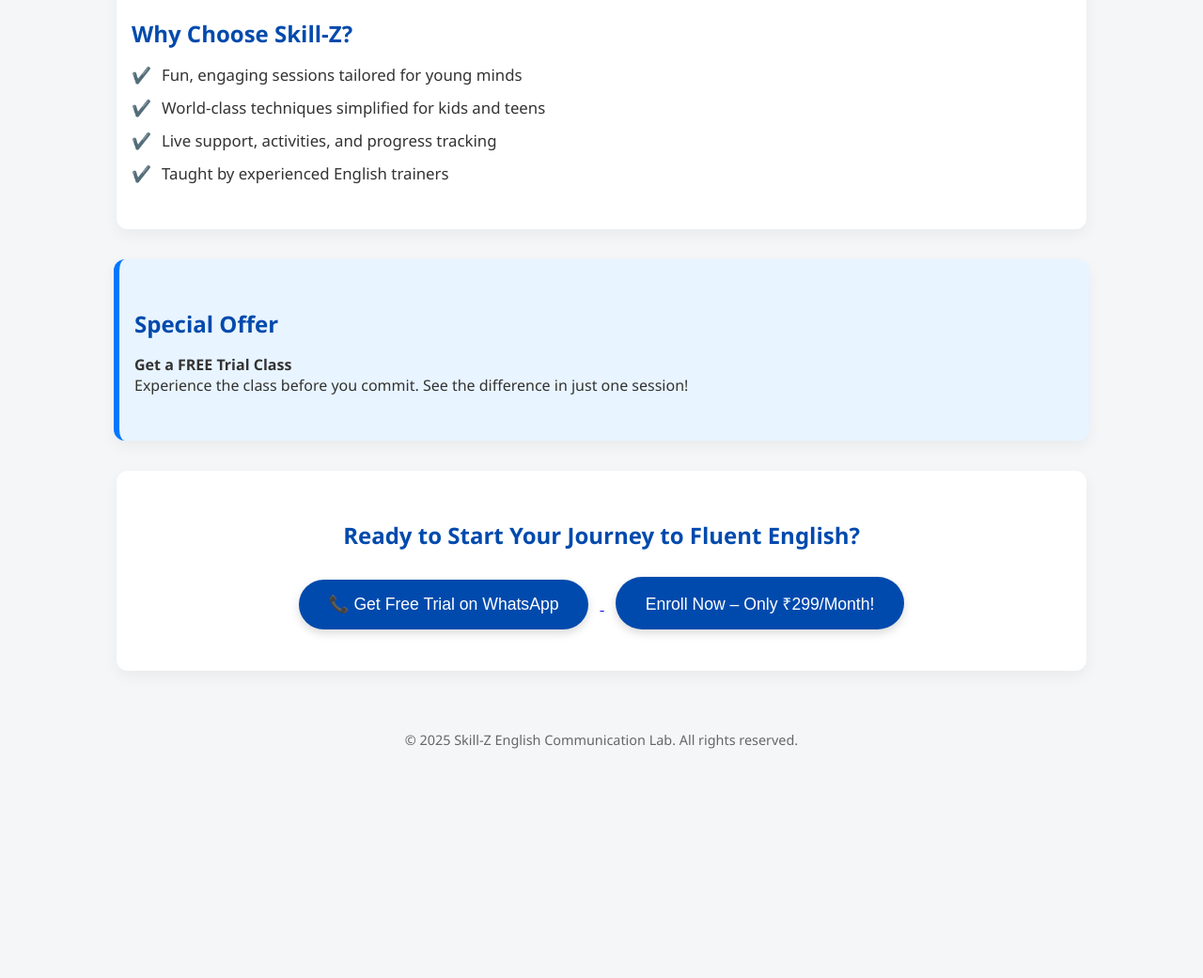
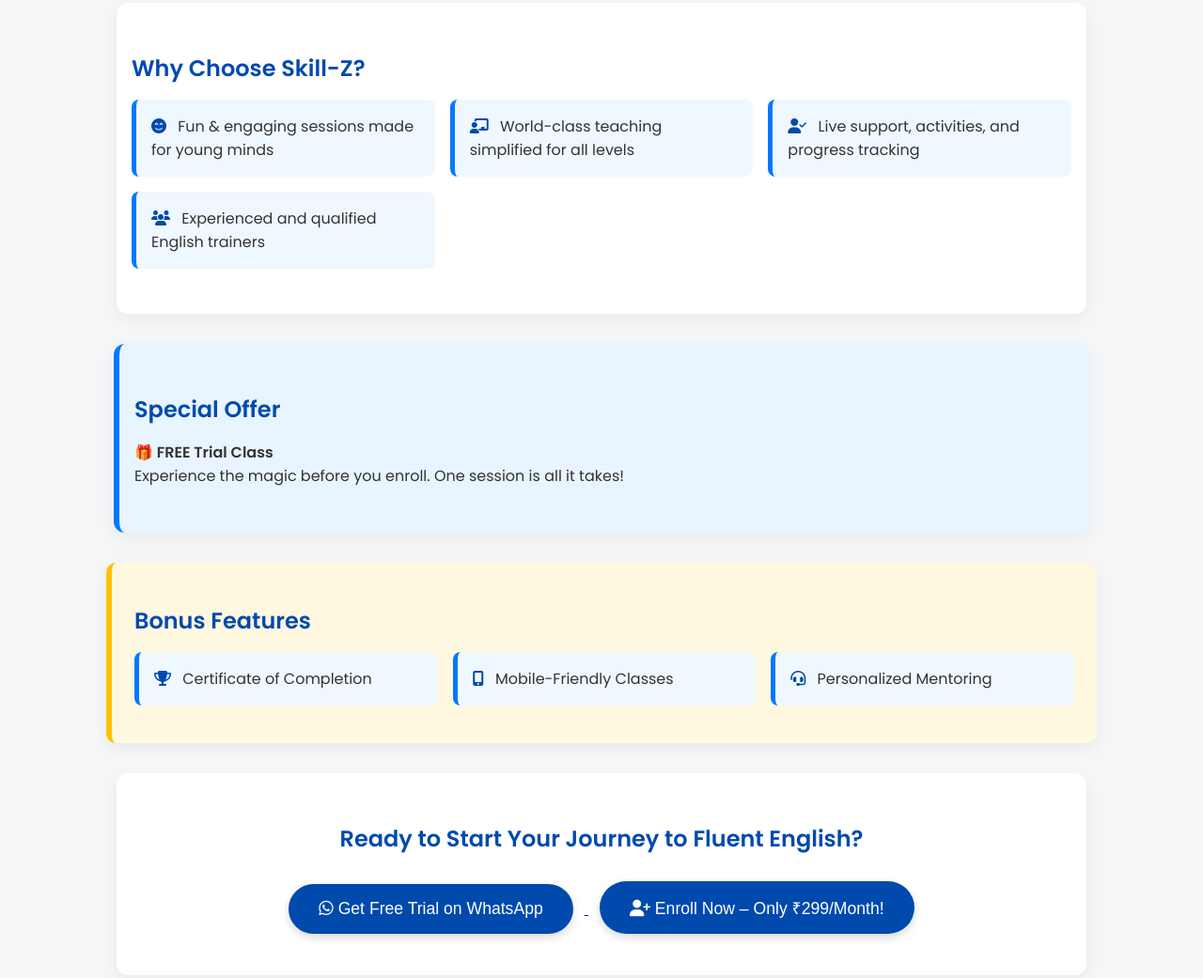
Before and after one commit to nathkiranjay/English-communication-lab, a plain HTML site: page index.html in a window 1280 px wide. Shown: the part 980-2021 px from the top of the page at 94% size. Before the commit the page ends 1809 px from the top, so only its background shows below. Drawn offline with nearby package versions, Linux system fonts and the light colour scheme.

Commit message:
index.html

```diff
--- a/index.html
+++ b/index.html
@@ -2,11 +2,21 @@
 <html lang="en">
 <head>
   <meta charset="UTF-8" />
-  <meta name="viewport" content="width=device-width, initial-scale=1.0"/>
-  <title>Skill-Z’s English Communication Lab</title>
+  <meta name="viewport" content="width=device-width, initial-scale=1.0" />
+  <title>Skill-Z English Communication Lab</title>
+
+  <!-- Google Fonts -->
+  <link href="https://fonts.googleapis.com/css2?family=Poppins:wght@400;600&display=swap" rel="stylesheet">
+
+  <!-- Font Awesome -->
+  <link rel="stylesheet" href="https://cdnjs.cloudflare.com/ajax/libs/font-awesome/6.5.0/css/all.min.css">
+
+  <!-- AOS (Animate On Scroll) -->
+  <link href="https://cdn.jsdelivr.net/npm/aos@2.3.4/dist/aos.css" rel="stylesheet">
+
   <style>
     body {
-      font-family: 'Segoe UI', sans-serif;
+      font-family: 'Poppins', sans-serif;
       margin: 0;
       padding: 0;
       background: #f4f6f8;
@@ -14,16 +24,24 @@
     }
 
     header {
-      background: linear-gradient(135deg, #004aad, #0078ff);
+      background: linear-gradient(-45deg, #004aad, #0078ff, #0096ff, #00cfff);
+      background-size: 400% 400%;
+      animation: gradientBG 10s ease infinite;
       color: white;
       text-align: center;
       padding: 3rem 1rem;
       box-shadow: 0 4px 12px rgba(0, 0, 0, 0.2);
     }
 
+    @keyframes gradientBG {
+      0% { background-position: 0% 50%; }
+      50% { background-position: 100% 50%; }
+      100% { background-position: 0% 50%; }
+    }
+
     header h1 {
-      margin: 0 0 1rem;
       font-size: 2.5rem;
+      margin-bottom: 1rem;
     }
 
     header h2 {
@@ -49,19 +67,22 @@
     ul {
       list-style: none;
       padding: 0;
+      display: grid;
+      grid-template-columns: repeat(auto-fit, minmax(280px, 1fr));
+      gap: 1rem;
     }
 
     ul li {
-      margin: 0.75rem 0;
-      padding-left: 2rem;
+      background: #f0f8ff;
+      padding: 1rem;
+      border-left: 5px solid #0078ff;
+      border-radius: 8px;
       position: relative;
-      font-size: 1.05rem;
     }
 
-    ul li::before {
-      content: '✔️';
-      position: absolute;
-      left: 0;
+    ul li i {
+      color: #004aad;
+      margin-right: 0.5rem;
     }
 
     .highlight {
@@ -74,7 +95,7 @@
       margin-top: 2rem;
     }
 
-    .cta button {
+    .cta a button {
       background: #004aad;
       color: white;
       border: none;
@@ -87,7 +108,7 @@
       box-shadow: 0 4px 10px rgba(0, 0, 0, 0.15);
     }
 
-    .cta button:hover {
+    .cta a button:hover {
       background: #002f73;
       transform: scale(1.05);
     }
@@ -98,29 +119,37 @@
       font-size: 0.9rem;
       color: #666;
     }
+
+    .bonus-section {
+      background: #fff8e1;
+      border-left: 6px solid #ffc107;
+      padding: 1.5rem;
+      border-radius: 10px;
+      margin-top: 2rem;
+    }
   </style>
 </head>
 <body>
 
-  <header>
-    <h1>Welcome to Skill-Z’s English Communication Lab</h1>
+  <header data-aos="fade-down">
+    <h1>Skill-Z’s English Communication Lab</h1>
     <p>The Ultimate Spoken English Course for Kids & Teens (Ages 8–20)</p>
     <h2>Speak like a pro. Sound like a native. Learn like never before.</h2>
   </header>
 
-  <section class="section">
+  <section class="section" data-aos="fade-up">
     <h2>What You'll Learn</h2>
     <ul>
-      <li>Speak Like Americans – Learn natural pronunciation and accent techniques</li>
-      <li>Build Real Sentences – Practice sentence construction with real-life situations</li>
-      <li>Perfect Your Pronunciation – Master the sounds of English with expert guidance</li>
-      <li>Learn Everyday Vocabulary – Use words and phrases people actually say</li>
-      <li>Use Phrases & Expressions – Speak fluently with idioms, slang, and expressions</li>
-      <li>Train Your Accent – Neutralize MTI and sound more confident</li>
+      <li><i class="fas fa-microphone-alt"></i> Speak Like Americans – Natural pronunciation & accent</li>
+      <li><i class="fas fa-spell-check"></i> Build Real Sentences – Practical, real-world scenarios</li>
+      <li><i class="fas fa-volume-up"></i> Perfect Your Pronunciation – Expert phonetics training</li>
+      <li><i class="fas fa-book-reader"></i> Learn Everyday Vocabulary – Useful words and phrases</li>
+      <li><i class="fas fa-language"></i> Use Expressions & Idioms – Talk fluently like a native</li>
+      <li><i class="fas fa-brain"></i> Train Your Accent – Sound confident, neutralize MTI</li>
     </ul>
   </section>
 
-  <section class="section highlight">
+  <section class="section highlight" data-aos="zoom-in">
     <h2>Course Details</h2>
     <p><strong>Duration:</strong> 6 Months</p>
     <p><strong>Format:</strong> Online & Live Interactive Classes</p>
@@ -128,32 +157,49 @@
     <p><strong>Monthly Fee:</strong> ₹299 Only</p>
   </section>
 
-  <section class="section">
+  <section class="section" data-aos="fade-up">
     <h2>Why Choose Skill-Z?</h2>
     <ul>
-      <li>Fun, engaging sessions tailored for young minds</li>
-      <li>World-class techniques simplified for kids and teens</li>
-      <li>Live support, activities, and progress tracking</li>
-      <li>Taught by experienced English trainers</li>
+      <li><i class="fas fa-smile-beam"></i> Fun & engaging sessions made for young minds</li>
+      <li><i class="fas fa-chalkboard-teacher"></i> World-class teaching simplified for all levels</li>
+      <li><i class="fas fa-user-check"></i> Live support, activities, and progress tracking</li>
+      <li><i class="fas fa-users"></i> Experienced and qualified English trainers</li>
     </ul>
   </section>
 
-  <section class="section highlight">
+  <section class="section highlight" data-aos="zoom-in-up">
     <h2>Special Offer</h2>
-    <p><strong>Get a FREE Trial Class</strong><br/>Experience the class before you commit. See the difference in just one session!</p>
+    <p><strong>🎁 FREE Trial Class</strong><br/>Experience the magic before you enroll. One session is all it takes!</p>
   </section>
 
-  <section class="section cta">
+  <section class="section bonus-section" data-aos="fade-up">
+    <h2>Bonus Features</h2>
+    <ul>
+      <li><i class="fas fa-trophy"></i> Certificate of Completion</li>
+      <li><i class="fas fa-mobile-alt"></i> Mobile-Friendly Classes</li>
+      <li><i class="fas fa-headset"></i> Personalized Mentoring</li>
+    </ul>
+  </section>
+
+  <section class="section cta" data-aos="flip-up">
     <h2>Ready to Start Your Journey to Fluent English?</h2>
     <a href="https://wa.me/917978912461" target="_blank">
-      <button>📞 Get Free Trial on WhatsApp</button>
+      <button><i class="fab fa-whatsapp"></i> Get Free Trial on WhatsApp</button>
     </a>
-    <button>Enroll Now – Only ₹299/Month!</button>
+    <a href="#">
+      <button><i class="fas fa-user-plus"></i> Enroll Now – Only ₹299/Month!</button>
+    </a>
   </section>
 
-  <footer>
+  <footer data-aos="fade-in">
     &copy; 2025 Skill-Z English Communication Lab. All rights reserved.
   </footer>
 
+  <!-- AOS Script -->
+  <script src="https://cdn.jsdelivr.net/npm/aos@2.3.4/dist/aos.js"></script>
+  <script>
+    AOS.init();
+  </script>
+
 </body>
 </html>
```
